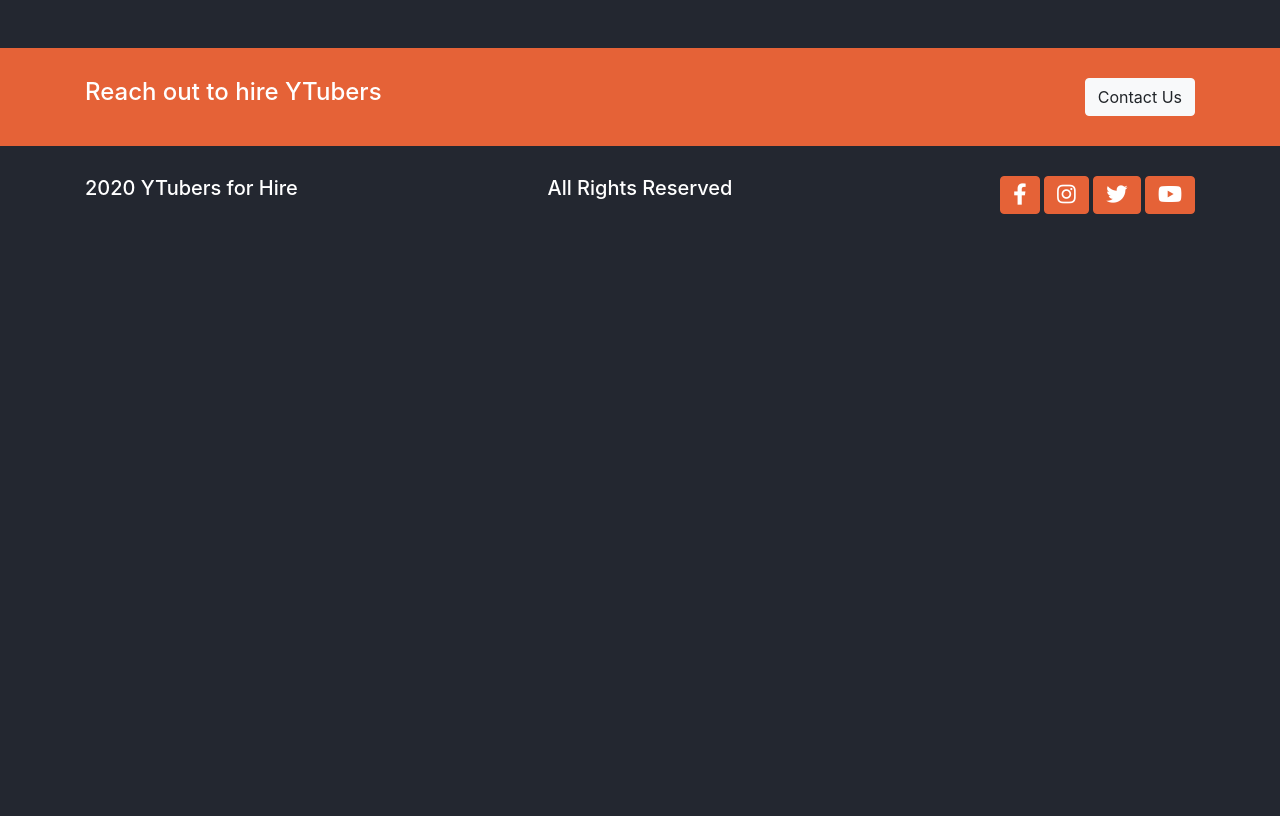
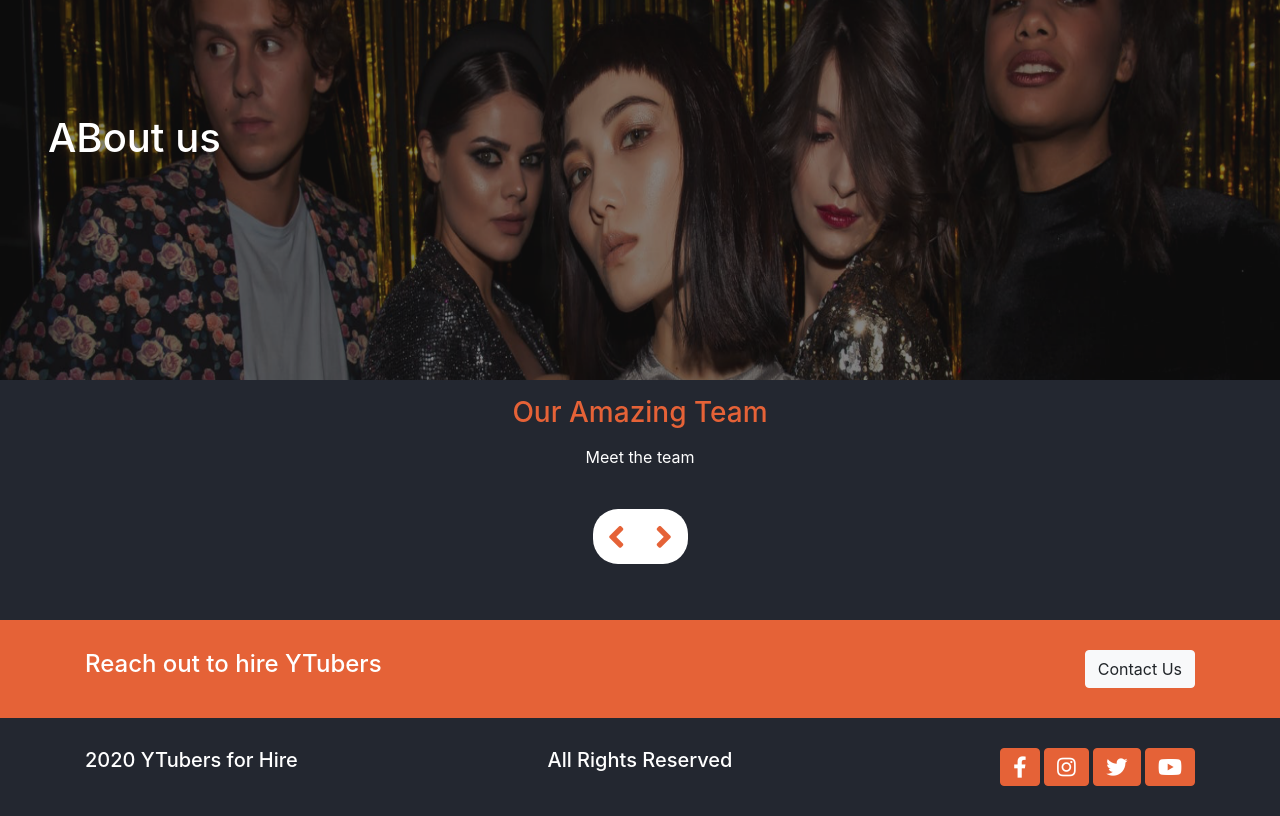
Before and after one commit to Kailash-Seervi/ytubers, a Django app: page /about in a window 1280 px wide. Shown: the part 109-925 px from the top of the page. Before the commit the page ends 323 px from the top, so only its background shows below. Run offline with Django 3.2, Linux system fonts and the light colour scheme; data that the repository does not hold is empty.

Commit message:
UI tweaks

```diff
--- a/tubers/templates/webpages/about.html
+++ b/tubers/templates/webpages/about.html
@@ -1,3 +1,53 @@
 {% extends "base.html" %}
+{% load static %}
 
-about us
+{% block content %}
+<main class="home">
+
+<div class="top">
+      <div class="top-banner">
+        <img src="{% static 'assets\images\bg-banner.png' %}" alt="" class="img-fluid w-100">
+        <div class="top-container d-flex flex-column pl-5">
+          <h1>ABout us</h1>
+        </div>
+      </div>
+
+
+    </div>
+
+<section class="container mt-3">
+      <h3 class="text-center">Our Amazing Team</h3>
+      <p class="pt-2 pb-3 text-center">Meet the team</p>
+      <div class="team slider" data-slick='{"slidesToShow": 3, "slidesToScroll": 1}'>
+
+        <!-- team 1 -->
+        {% for team in teams %}
+        <div class="card border-0 text-center  ml-3 mr-3">
+          <img src="{{ team.photo.url }}" class="card-img-top" alt="team-member">
+          <div class="card-body">
+            <h5 class="card-title">{{team.first_name}} {{team.last_name}}</h5>
+            <p class="card-text">{{team.role}}</p>
+            <a href="#" class="btn btn-accent btn-block">{{team.first_name}}</a>
+            <div class="text-center mt-2">
+              <button class="btn btn-accent"> <i class="fab fa-facebook-f fa-lg	"></i> </button>
+              <button class="btn btn-accent"> <i class="fab fa-linkedin-in fa-lg	"></i> </button>
+            </div>
+          </div>
+        </div>
+        {% endfor %}
+
+
+
+
+      </div>
+
+      <div class="controls d-flex justify-content-center mt-2 mb-2">
+        <div class="d-flex">
+          <i class="fa fa-angle-left team-left"></i>
+          <i class="fa fa-angle-right team-right"></i>
+        </div>
+      </div>
+    </section>
+
+</main>
+{% endblock %}
--- a/tubers/webpages/views.py
+++ b/tubers/webpages/views.py
@@ -14,7 +14,11 @@ def home(request):
     return render(request, 'webpages/home.html', data)
 
 def about(request):
-    return render(request, 'webpages/about.html')
+    teams=Team.objects.all()
+    data={
+        'teams':teams,
+    }
+    return render(request, 'webpages/about.html',data)
 
 def services(request):
     return render(request, 'webpages/services.html')
```
Also changed, not shown: tubers/templates/webpages/home.html (+6 -4 lines).
